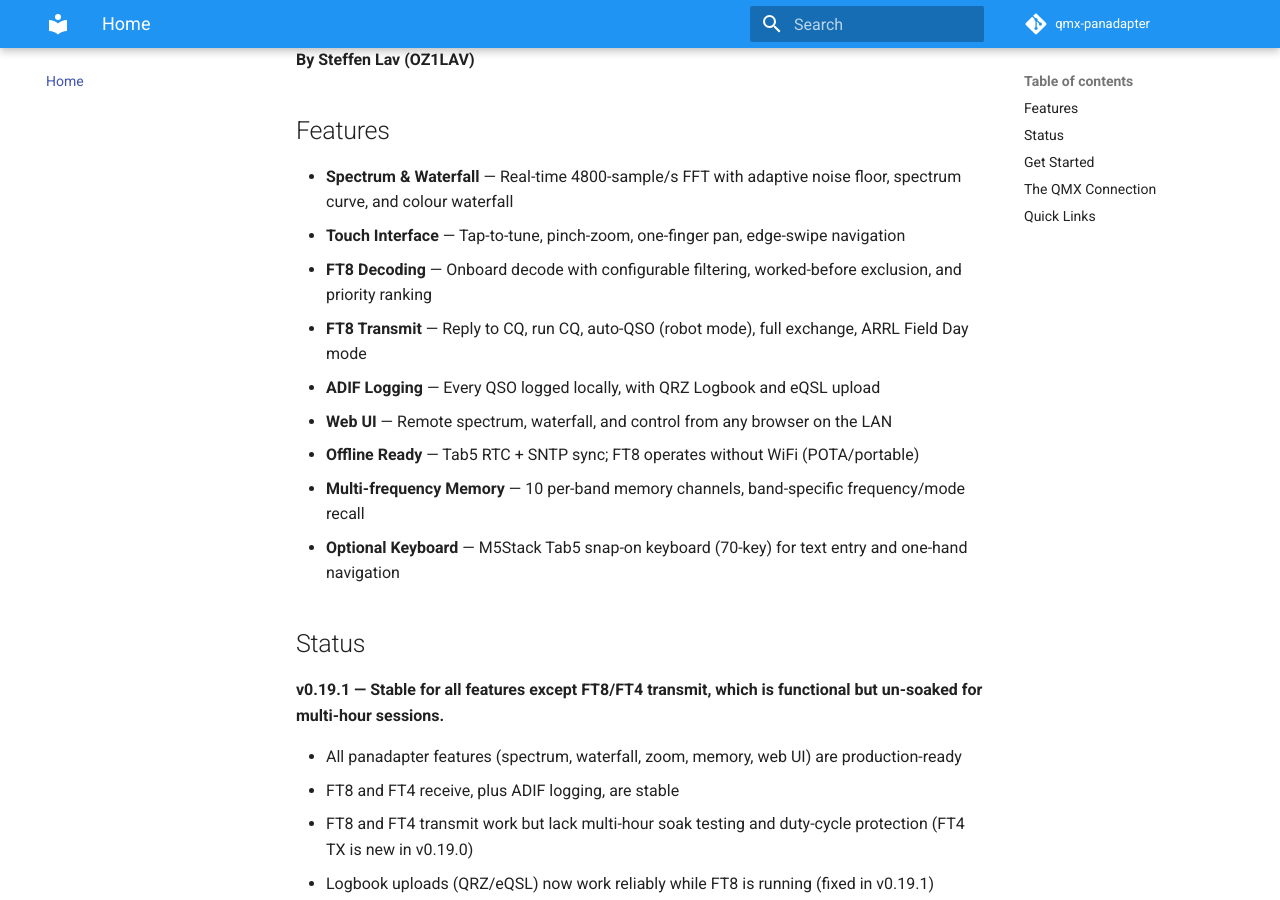
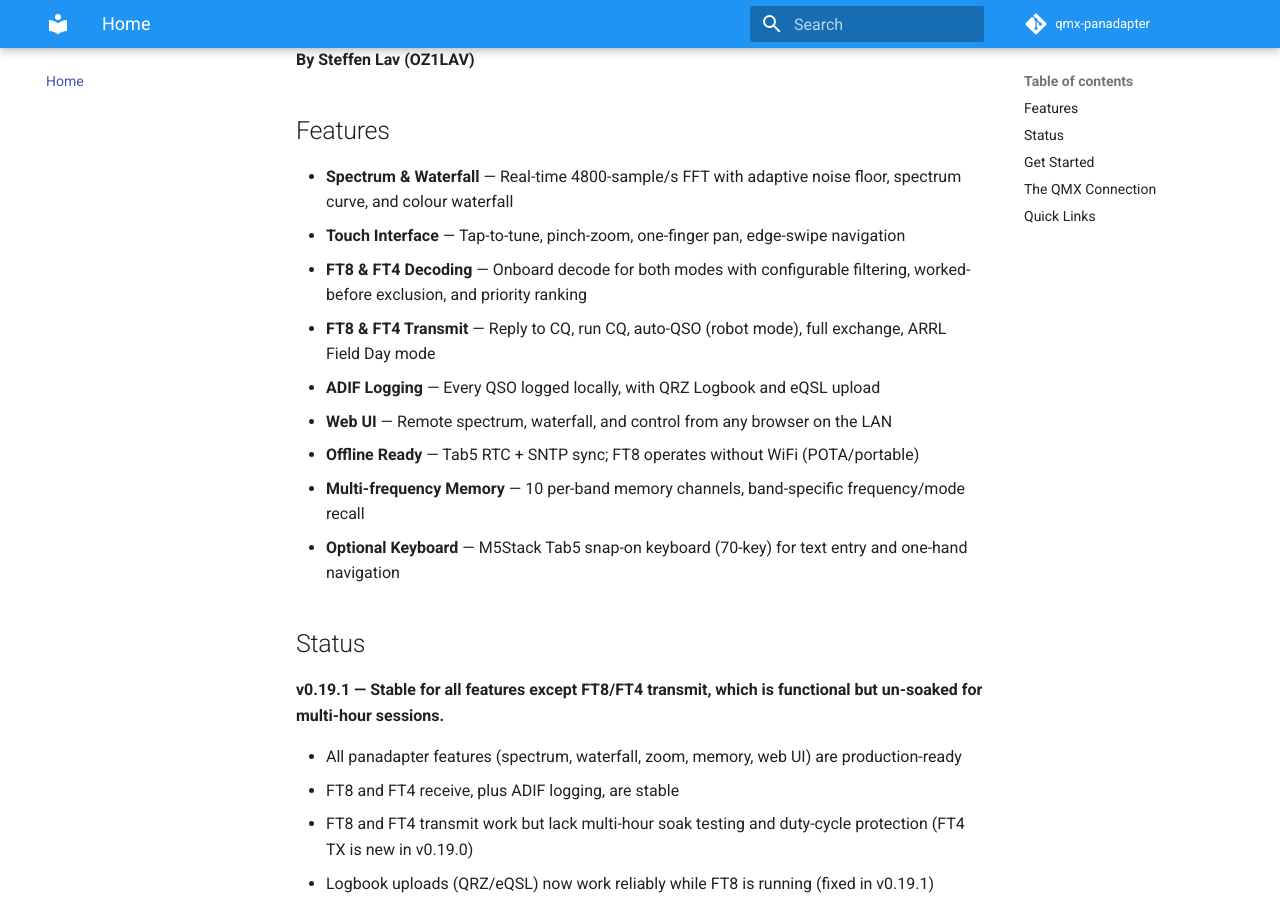
Before and after one commit to SteffenLav/qmx-panadapter, an MkDocs documentation site: the page built from docs/mkdocs/index.md, in a window 1280 px wide and 900 px high, scrolled down 366 px. Built offline with MkDocs 1.6.1 and Material for MkDocs 9.7.7, drawn with Linux system fonts in a browser that asks for light colours; comment, search, counter and statistics services are not loaded.

Commit message:
docs: mention FT4 in the homepage Features list
The front-page bullet list said "FT8 Decoding"/"FT8 Transmit" only,
missing FT4 even though it's shipped (v0.19.0) and mentioned correctly
everywhere else on the site/README.

Co-Authored-By: Claude Sonnet 4.6 <noreply@anthropic.com>

```diff
--- a/docs/mkdocs/index.md
+++ b/docs/mkdocs/index.md
@@ -10,8 +10,8 @@ Running on the [M5Stack Tab5](https://docs.m5stack.com/en/core/tab5) (ESP32-P4 w
 
 - **Spectrum & Waterfall** — Real-time 4800-sample/s FFT with adaptive noise floor, spectrum curve, and colour waterfall
 - **Touch Interface** — Tap-to-tune, pinch-zoom, one-finger pan, edge-swipe navigation
-- **FT8 Decoding** — Onboard decode with configurable filtering, worked-before exclusion, and priority ranking
-- **FT8 Transmit** — Reply to CQ, run CQ, auto-QSO (robot mode), full exchange, ARRL Field Day mode
+- **FT8 & FT4 Decoding** — Onboard decode for both modes with configurable filtering, worked-before exclusion, and priority ranking
+- **FT8 & FT4 Transmit** — Reply to CQ, run CQ, auto-QSO (robot mode), full exchange, ARRL Field Day mode
 - **ADIF Logging** — Every QSO logged locally, with QRZ Logbook and eQSL upload
 - **Web UI** — Remote spectrum, waterfall, and control from any browser on the LAN
 - **Offline Ready** — Tab5 RTC + SNTP sync; FT8 operates without WiFi (POTA/portable)
```
